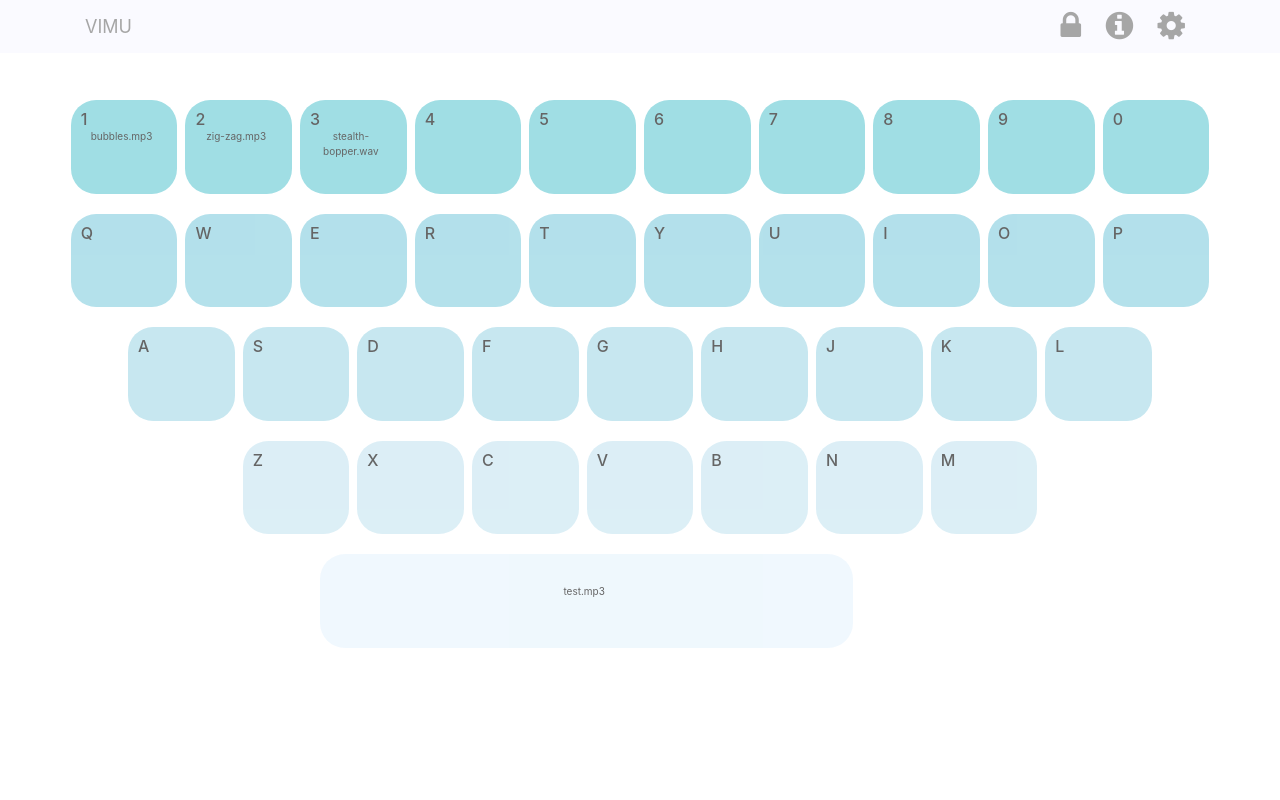
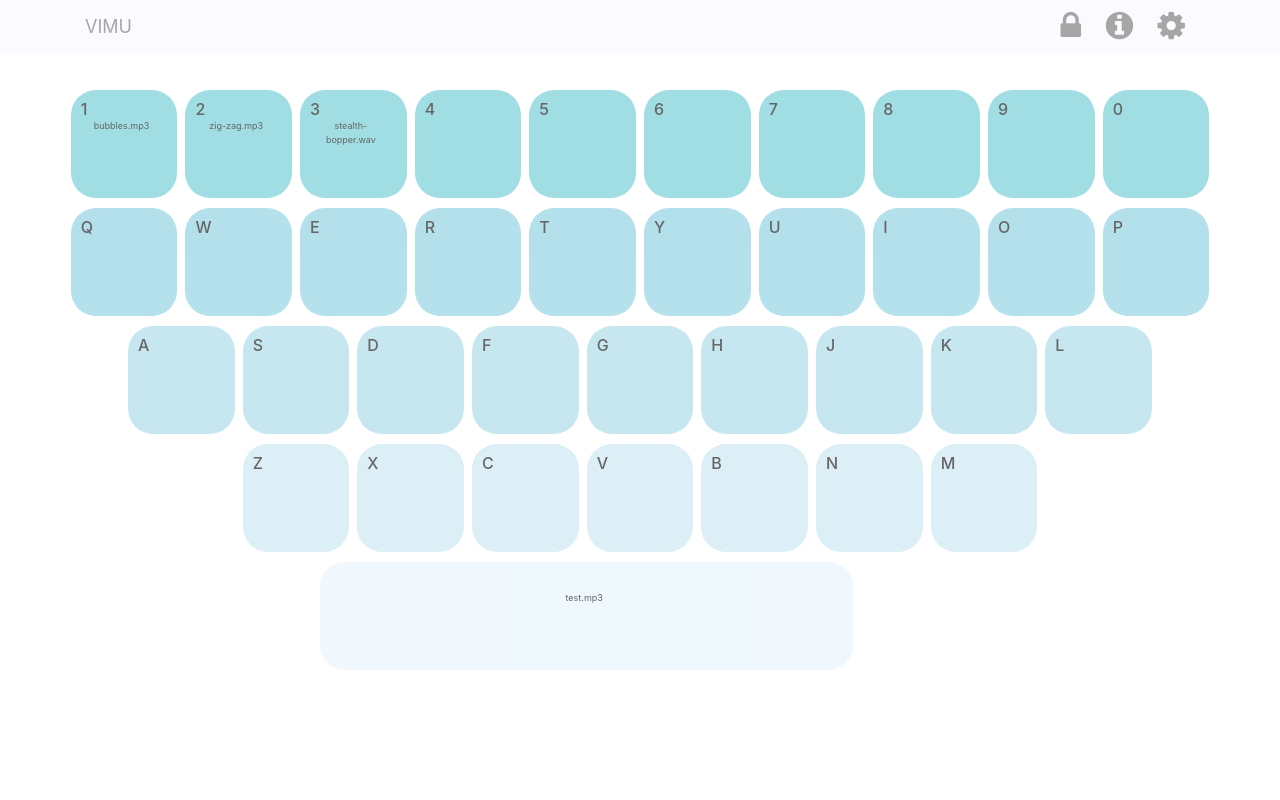
Before and after one commit to sherlynng/VIMU, a PHP site: page /Vimu.html in a window 1280 px wide. Run offline with PHP 8.4, Linux system fonts and the light colour scheme.

Commit message:
Fix for performance mode

```diff
--- a/css/vimu.css
+++ b/css/vimu.css
@@ -85,23 +85,23 @@ canvas {
 
 #keyboard-audio-visual {
     width: inherit;
-    height: inherit;
+    height: 75%;
     z-index: 2;
 }
 
 /* Keyboard */
 #keyboard {
-    height: 65%;
+    height: 80%;
 }
 
 .keyboard-row {
-    margin: 20px auto;
-    height: 20%;
+    margin: 10px auto;
+    height: 25%;
 }
 
 .keyboard-row-edit {
-    margin: 15px auto;
-    height: 16%;
+    margin: 8px auto;
+    height: 18%;
 }
 
 .keyboard-key {
@@ -179,7 +179,7 @@ canvas {
 #keyboard div {
     word-wrap: break-word;
     overflow-y: hidden;
-    font-size: x-small;
+    font-size: xx-small;
 }
 
 .ldBar-obj {
@@ -282,7 +282,7 @@ p.soundname {
 
 #customization-container {
     margin-top: 10px;
-    height: 30%;
+    height: 48%;
 }
 
 #audio, #visuals {
@@ -290,8 +290,6 @@ p.soundname {
     border: 1px solid forestgreen;
     border-radius: 10px;
 }
-
-
 
 /*Audio*/
 
```
